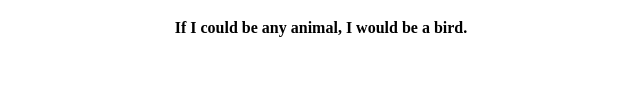
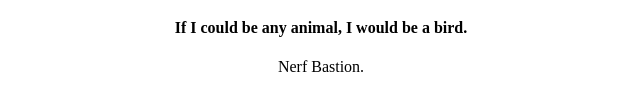
Before and after one commit to leonardocox/personal-site, a plain HTML site: page index.html in a window 1280 px wide. Shown: the part 290-400 px from the top of the page, without its empty margins (319-959 px from the left). Drawn offline with Linux system fonts and the light colour scheme.

Commit message:
Adding a new placeholder text.

```diff
--- a/index.html
+++ b/index.html
@@ -15,6 +15,7 @@
 					<h4>My favorite color is Pastel Lavender.</h4>
 					<h4>My favorite food is Fried Rice with Chinese Sausage. Or Sushi...</h4>
 					<h4>If I could be any animal, I would be a bird.</h4>
+                    <p>Nerf Bastion.</p>
 			</div>
 		  </body>
 		</html>
```
